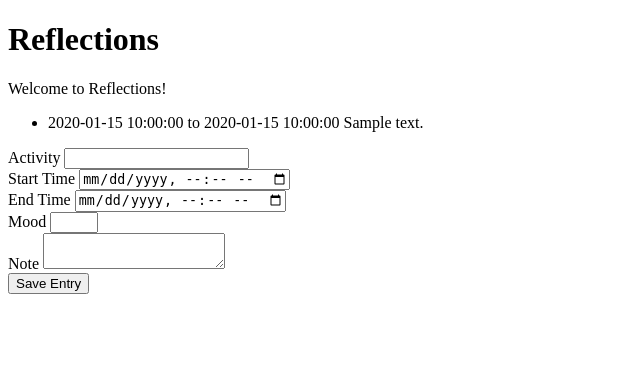
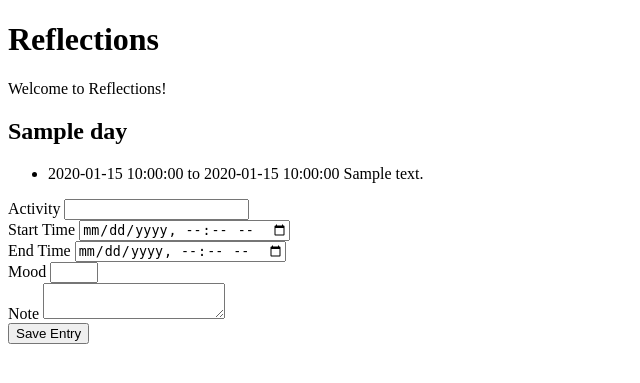
Before and after one commit to Gyalzin/Reflections, a Flask app: template templates/index.html in a window 1280 px wide. Shown: the top 383 px of the page, without its empty margins (0-640 px from the left). Run offline with Flask 3, Linux system fonts and the light colour scheme; the template is opened without the code that fills it: most values are stand-ins (such as "Sample title", 1, 10 or a date in 2020).

Commit message:
Use the current date and an optional day in the address

```diff
--- a/main.py
+++ b/main.py
@@ -1,15 +1,18 @@
 from flask import Flask, render_template, request, redirect, url_for, session
+from datetime import date
 import db
 
 app = Flask(__name__)
 
 # This route handles the home page of the application.
 # It retrieves the entries for a specific day (in this case, '2026-10-23') from the database using the get_entries function from the db module.
+# It then renders the 'index.html' template, passing the retrieved entries and the day as context variables to be used in the template.
 
 @app.route('/')
 def home():
-    entries = db.get_entries('2026-10-23')
-    return render_template('index.html', entries=entries)
+    day = request.args.get('day', date.today().isoformat())  # Get the day from query parameters or use today's date
+    entries = db.get_entries(day)
+    return render_template('index.html', entries=entries, day = day)
 
 
 # This route handles the form submission for saving a new entry.
--- a/templates/index.html
+++ b/templates/index.html
@@ -24,6 +24,7 @@ Last Modified: 2026-10-26
 
     <h1>Reflections</h1>
     <p>Welcome to Reflections!</p>
+    <h2> {{day}} </h2>
     <ul>
         {% for e in entries %}
         <li>{{ e["start_time"] }} to {{ e["end_time"] }} {{ e["note"] or "" }}</li>
```
